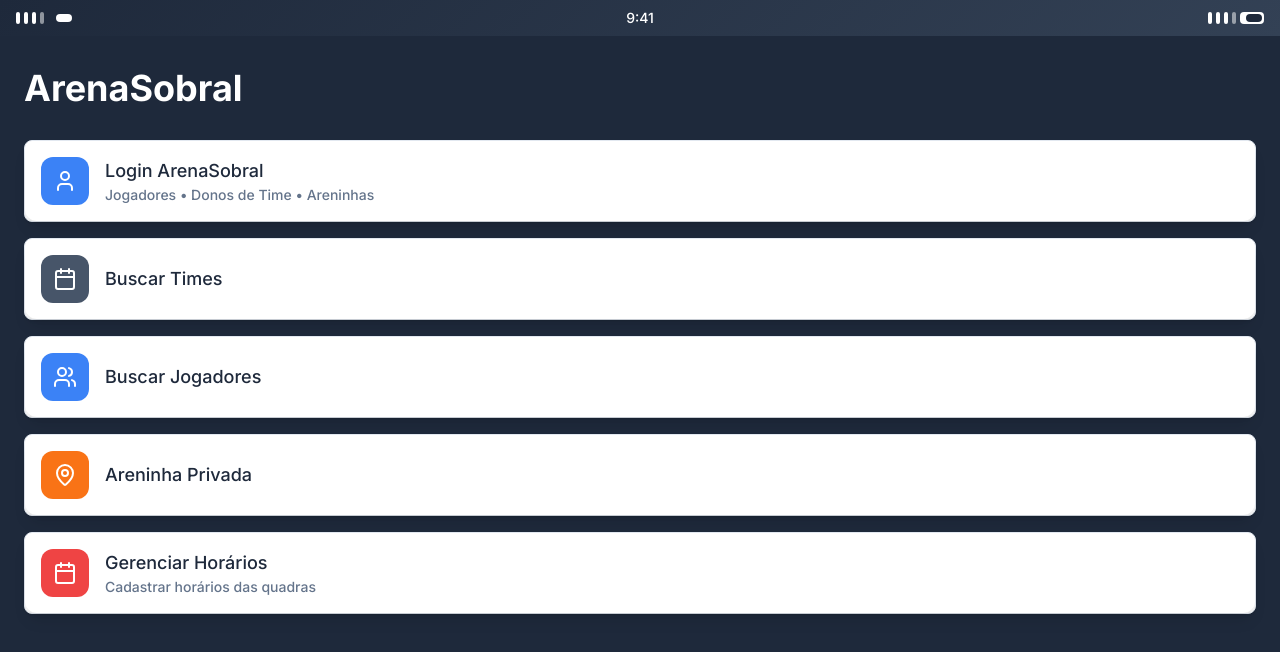
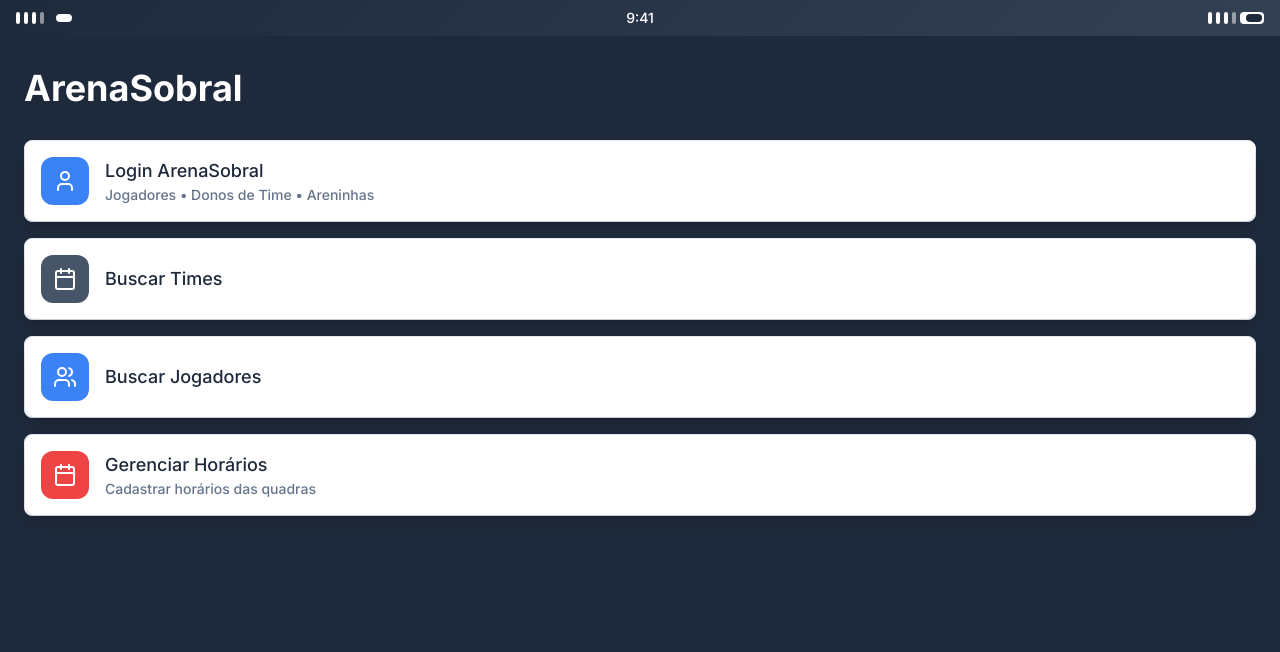
Before and after one commit to entrega363/arenasobral-app, a Next.js app: page / in a window 1280 px wide. Shown: the top 652 px of the page. Built offline with nearby package versions, Linux system fonts and the light colour scheme.

Commit message:
feat: Remove Areninha Privada da página inicial - agora só aparece para usuários donos de areninha

```diff
--- a/src/components/screens/HomeScreen.tsx
+++ b/src/components/screens/HomeScreen.tsx
@@ -36,14 +36,7 @@ export function HomeScreen() {
     },
 
 
-    {
-      id: 'fieldowner',
-      title: 'Areninha Privada',
-      subtitle: '',
-      icon: MapPin,
-      bgColor: 'bg-orange-500',
-      onClick: () => router.push('/dashboard/field-owner')
-    },
+
     {
       id: 'fieldschedule',
       title: 'Gerenciar Horários',
```
